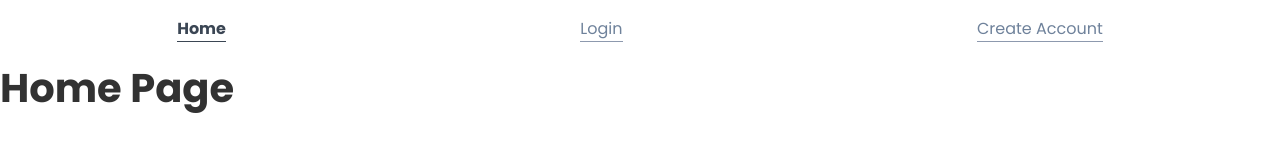
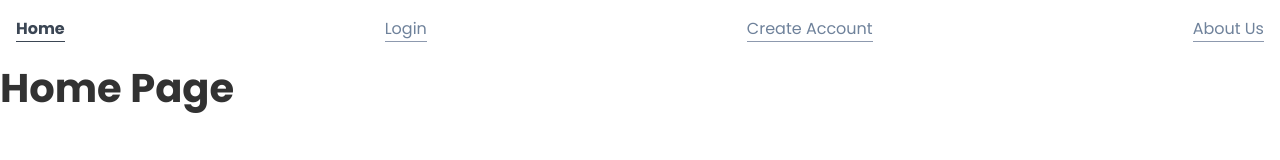
Before and after one commit to raf723/kitchen-genie, a React app in the folder frontend/: page / in a window 1280 px wide. Built offline with nearby package versions, Linux system fonts and the light colour scheme.

Commit message:
Adding about us on navigation bar

```diff
--- a/frontend/src/components/app.js
+++ b/frontend/src/components/app.js
@@ -19,6 +19,9 @@ function App() {
         <Navbar />
 
         <Switch>
+          <Route path='/about-us'>
+            <h1>About Us</h1>
+          </Route>
           <Route path='/register'>
             <Register />
           </Route>
--- a/frontend/src/components/navbar.js
+++ b/frontend/src/components/navbar.js
@@ -8,6 +8,7 @@ function Navbar() {
                 <NavLink className="nav-link" activeClassName="active" exact to='/'>Home</NavLink>
                 <NavLink className="nav-link" activeClassName="active" to='/login'>Login</NavLink>
                 <NavLink className="nav-link" activeClassName="active" to='/register'>Create Account</NavLink>
+                <NavLink className="nav-link" activeClassName="active" to='/about-us'>About Us</NavLink>
             </nav>
         </div>
         )
--- a/frontend/src/css/app.css
+++ b/frontend/src/css/app.css
@@ -18,5 +18,5 @@
 
   .page-nav {
     display: flex;
-    justify-content: space-around;
+    justify-content: space-between;
   }
```
